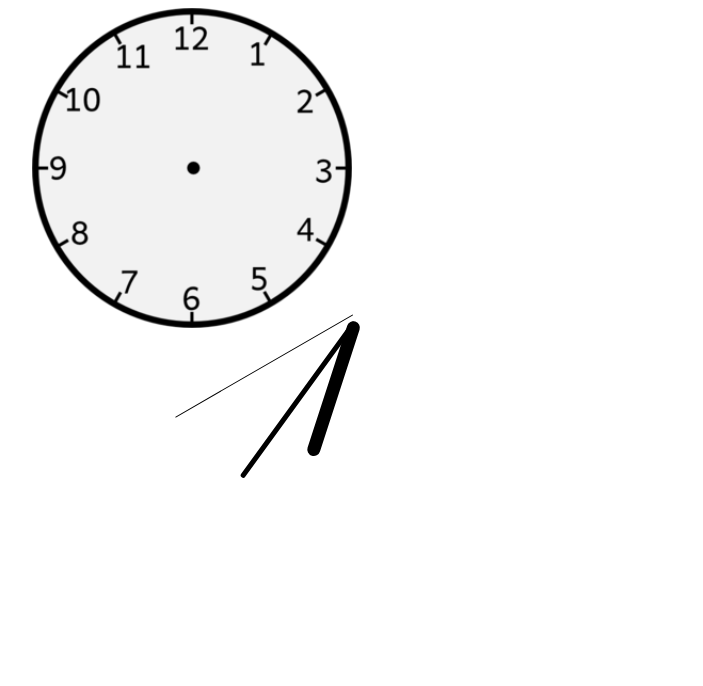
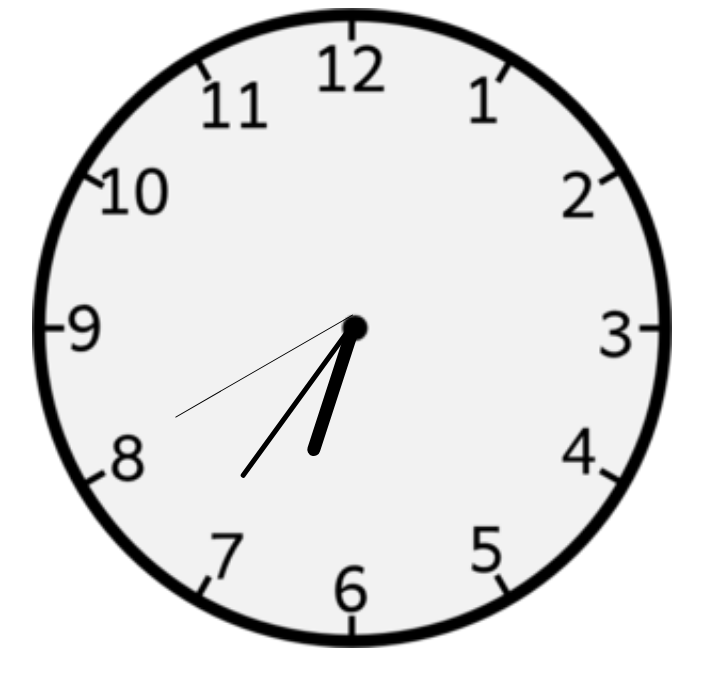
Before and after one commit to poornimaagasar/clock.github.io, a plain HTML site: page index.html in a window 1280 px wide. Shown: the whole page, without its empty margins (288-991 px from the left). Drawn offline with Linux system fonts and the light colour scheme.

Commit message:
Update index.css

```diff
--- a/index.css
+++ b/index.css
@@ -4,7 +4,7 @@
     height:50vw;
     width:50vw;
     background:url('clock.png') no-repeat;
-    background-size:50% 50%;
+    background-size:cover;
     position:relative;
 }
 #hour,#minute,#second
```
